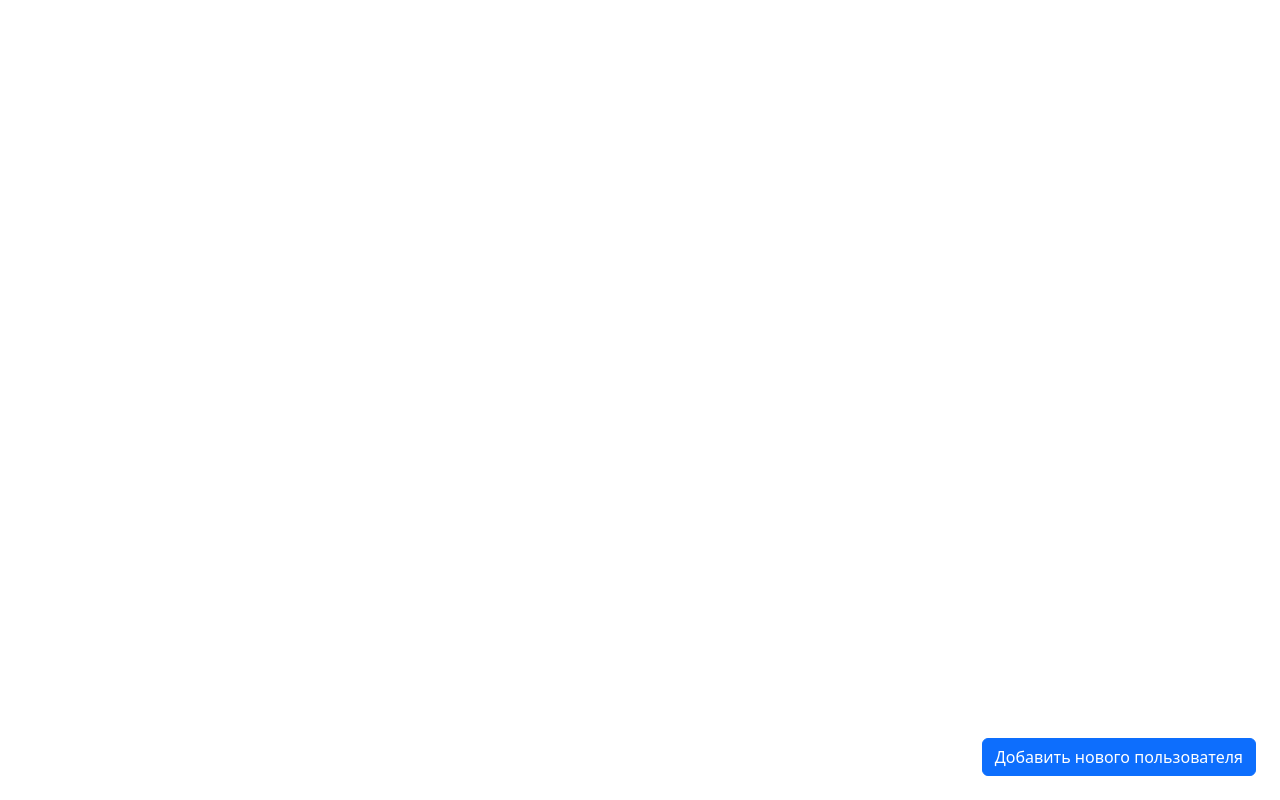
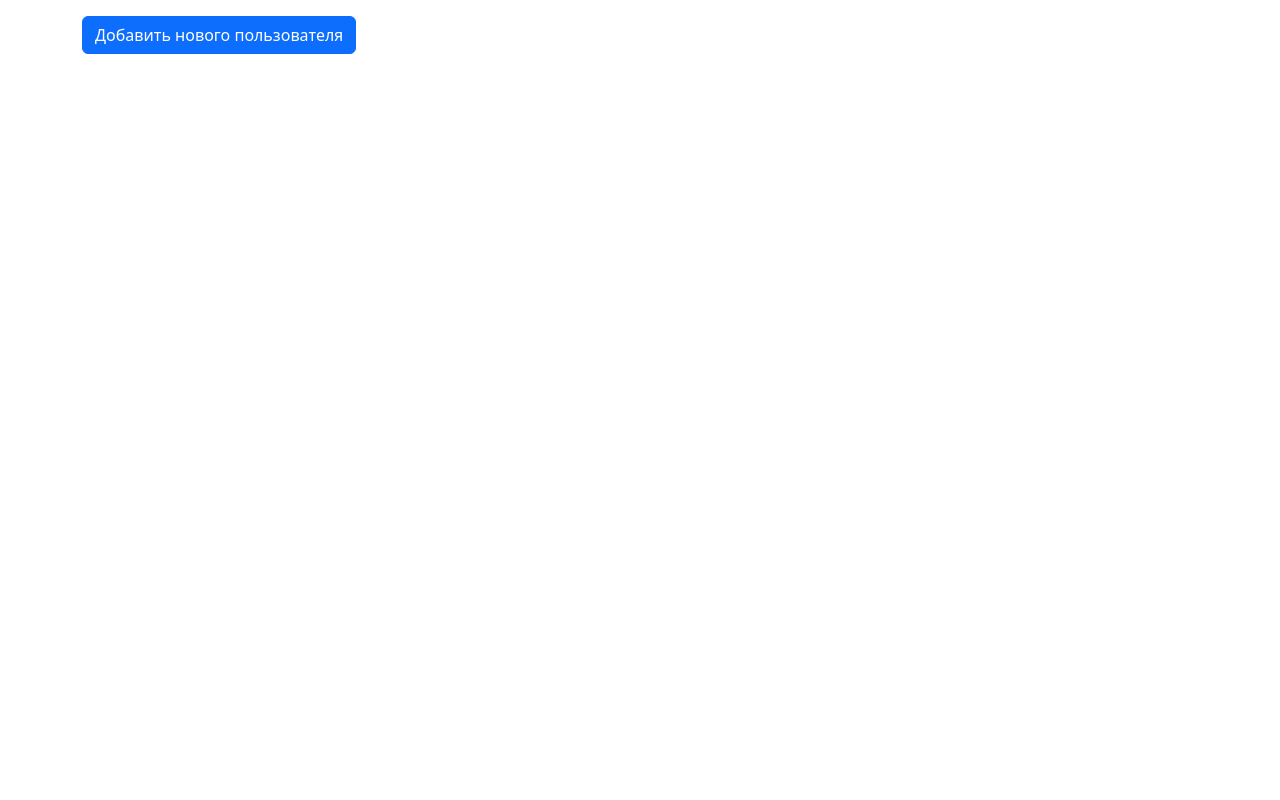
Before and after one commit to Cassage/test-task-dt, a React (Create React App) app: page / in a window 1280 px wide. Built offline with nearby package versions, Linux system fonts and the light colour scheme.

Commit message:
Переместил кнопку добавления пользователя наверх

```diff
--- a/src/page-components/UserList/UserList.tsx
+++ b/src/page-components/UserList/UserList.tsx
@@ -11,6 +11,7 @@ export const UserList = () => {
 
   return (
     <div className="container pt-3">
+      <div className="d-flex gap-3">
         {!!users.length && (
           <input
             placeholder="Юзернейм"
@@ -18,6 +19,12 @@ export const UserList = () => {
             onChange={(e) => setUserSearchQuery(e.currentTarget.value)}
           />
         )}
+        <Link to={`/form`}>
+          <Button style={{ float: 'right' }}>
+            Добавить нового пользователя
+          </Button>
+        </Link>
+      </div>
       <div className="row justify-content-start">
         {users
           .filter((user) =>
@@ -29,9 +36,6 @@ export const UserList = () => {
             return <UserCard key={index} user={user} />;
           })}
       </div>
-      <Link to={`/form`} className="fixed-bottom p-4">
-        <Button style={{ float: 'right' }}>Добавить нового пользователя</Button>
-      </Link>
     </div>
   );
 };
```
Lines whose indentation alone changed are shown as unchanged.
